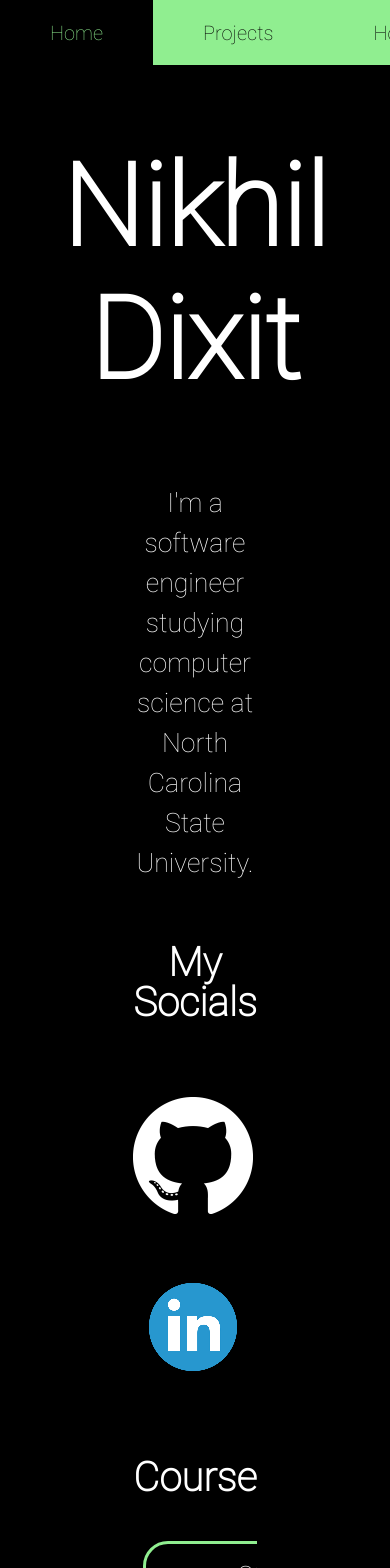
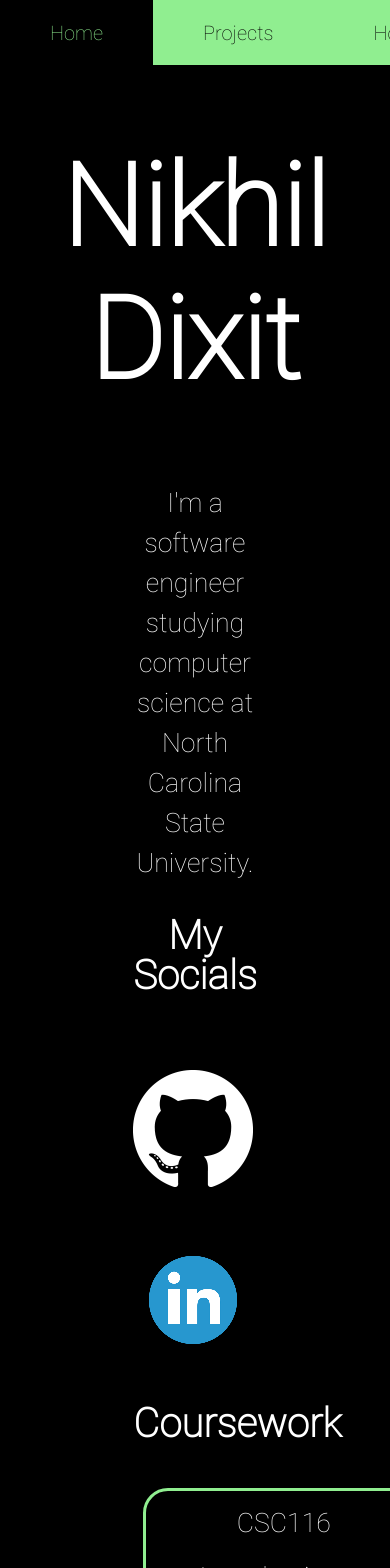
Before and after one commit to nvdixit/Portfolio, a React (Create React App) app in the folder portfolio/: page / in a window 390 px wide. Shown: the top 1568 px of the page. Built offline with nearby package versions, Linux system fonts and the light colour scheme.

Commit message:
Mobile width fix

```diff
--- a/portfolio/src/styles/global.css
+++ b/portfolio/src/styles/global.css
@@ -9,8 +9,6 @@ body {
     margin-top: 0px;
     margin-left: 0px;
     margin-right: 0px;
-
-    overflow-x: scroll;
 }
 
 h1 {
@@ -26,8 +24,6 @@ p {
     font-size: 20pt;
     margin-left: 100pt;
     margin-right: 100pt;
-
-    overflow-x: scroll;
 }
 
 button {
@@ -40,3 +36,7 @@ button {
     flex-direction: column;
     justify-content: space-between;
 }
+
+#Intro, #Contact, #Hobbies, #Projects {
+    width: 100%;
+}
```
